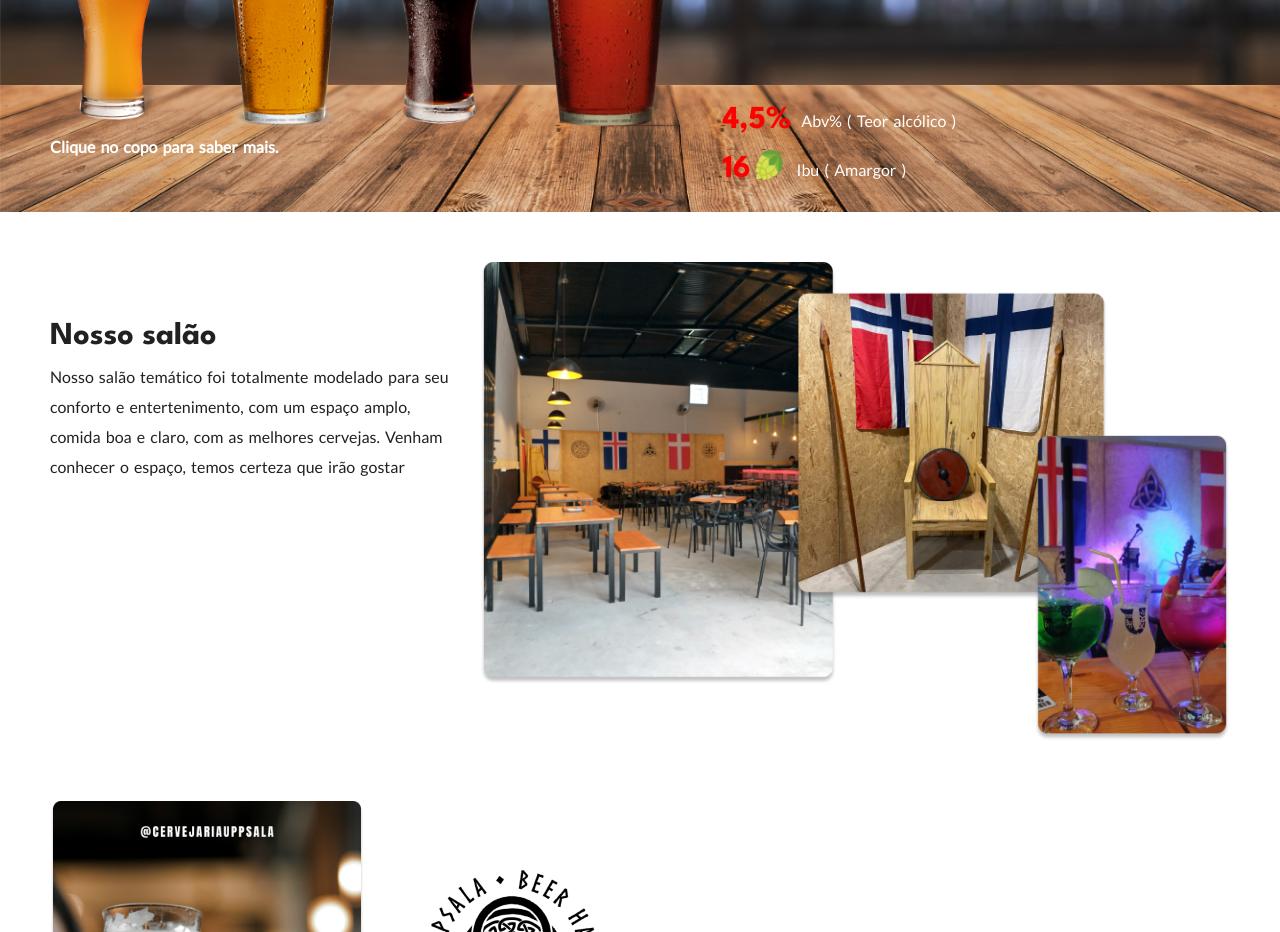
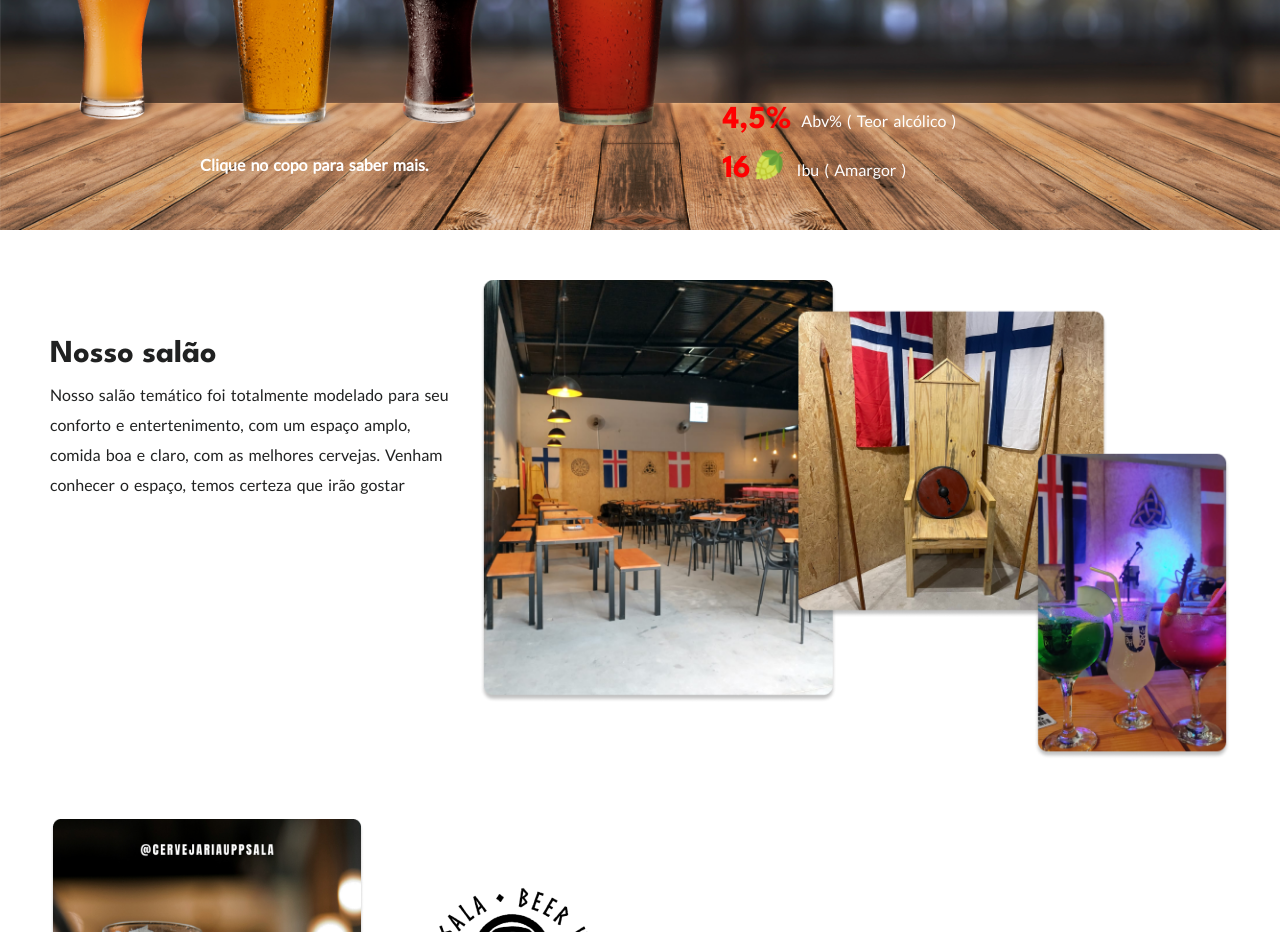
Before and after one commit to 30emanuel/copia-site, an Angular app: page / in a window 1280 px wide. Shown: the part 1440-2372 px from the top of the page. Built offline with nearby package versions, Linux system fonts and the light colour scheme; a web font is replaced by a local one.

Commit message:
ajuste margin

```diff
--- a/src/app/home/home.component.scss
+++ b/src/app/home/home.component.scss
@@ -54,6 +54,7 @@ section{
   .click{
     font-weight: bolder;
     align-items: end;
+    margin-left: 150px;
   }
 }
 
```
